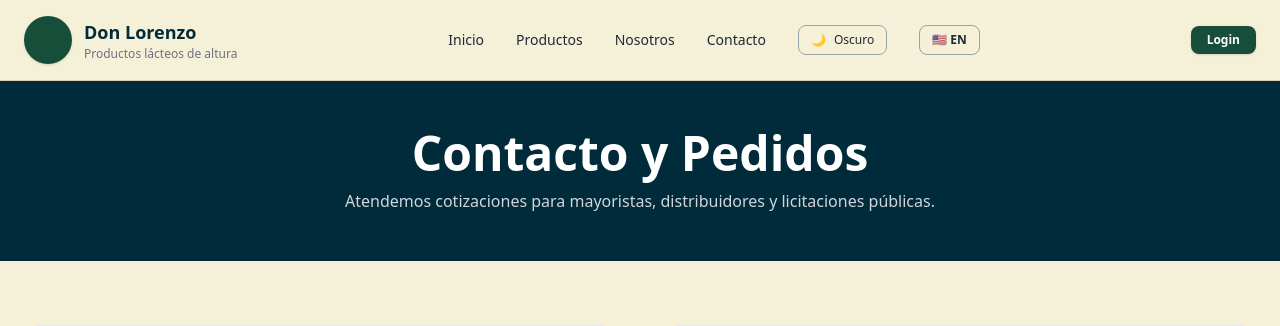
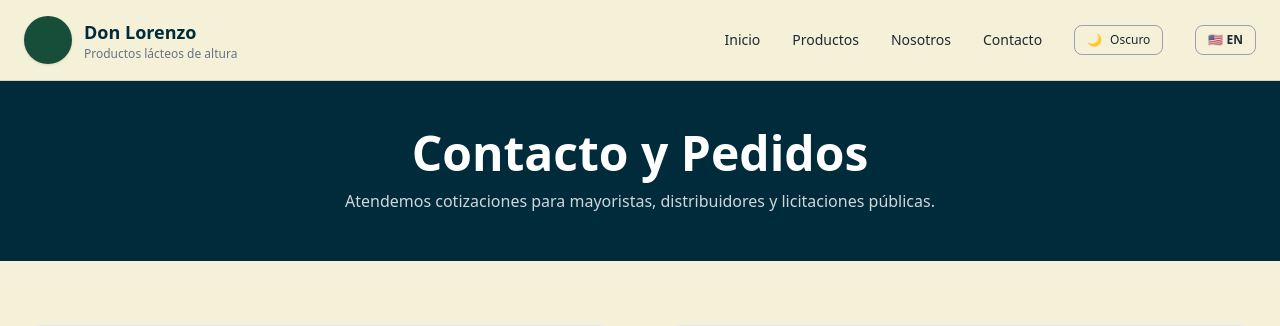
Before and after one commit to calehpDev/Wilen_delCuadro_pr11, a Flask app: page /contacto in a window 1280 px wide. Shown: the top 326 px of the page. Run offline with Flask 3, Linux system fonts and the light colour scheme.

```diff
--- a/app/templates/base.html
+++ b/app/templates/base.html
@@ -53,23 +53,6 @@
           class="px-3 py-1.5 rounded-lg border border-gray-400 dark:border-gray-600 text-xs font-semibold hover:bg-gray-200 dark:hover:bg-gray-700 transition">
           🇺🇸 EN
         </button>
-      </div>
-      {% if session.get("usuario_id") %}
-      <div class="flex items-center gap-3 border-l border-gray-300 dark:border-gray-600 pl-4">
-        <span class="text-xs font-semibold text-[#164E3A] dark:text-[#C89B3C]">
-          Hola, {{ session.get("usuario_nombre") }}
-        </span>
-        <a href="{{ url_for('login.logout') }}"
-          class="px-3 py-1.5 rounded-lg bg-red-600 hover:bg-red-700 text-white text-xs font-semibold transition shadow">
-          Cerrar sesión
-        </a>
-      </div>
-      {% else %}
-      <a href="{{ url_for('login.login') }}"
-        class="px-4 py-1.5 rounded-lg bg-[#164E3A] hover:bg-[#002B3A] text-white text-xs font-semibold transition shadow">
-        Login
-      </a>
-      {% endif %}
       </div>
 
       <button id="menu-button" aria-label="Abrir menú"
@@ -257,5 +240,3 @@
   <script src="{{ url_for('static', filename='js/notify.js') }}" defer></script>
 
 </body>
-
-</html>
```
